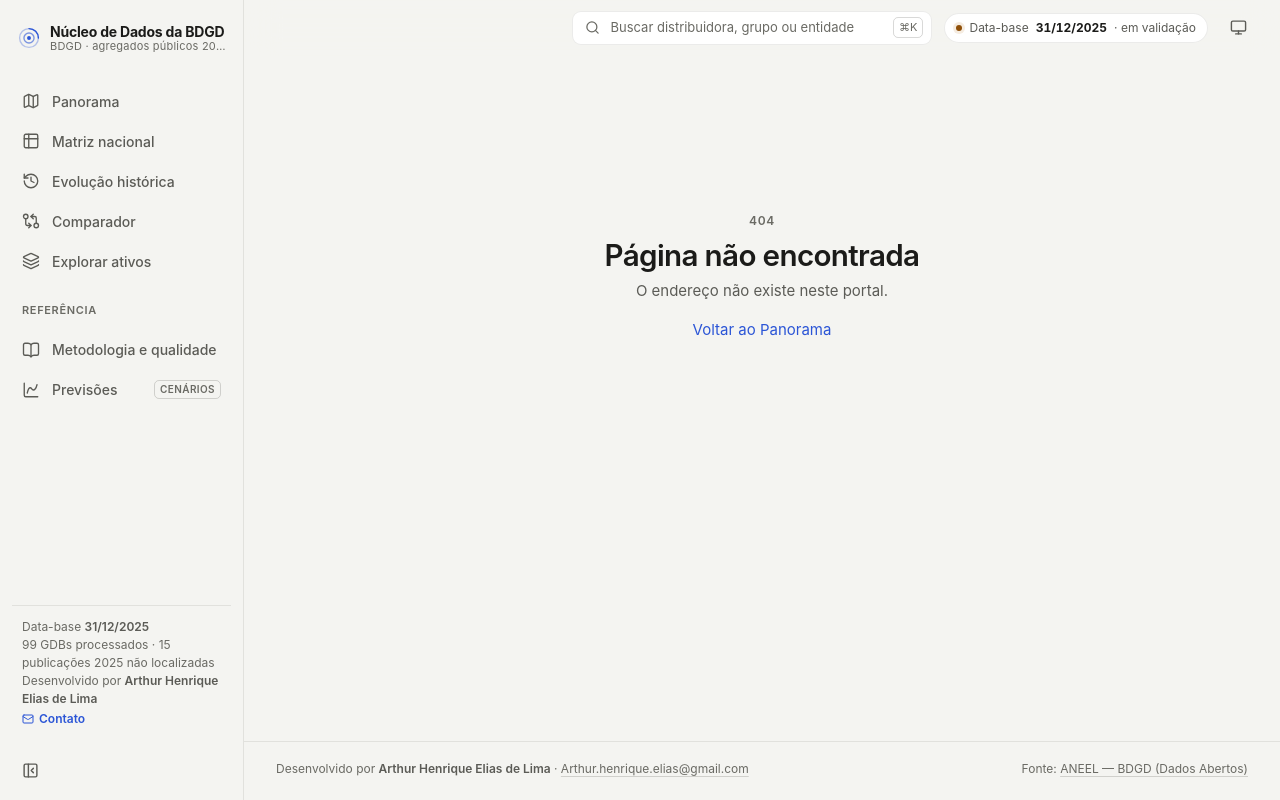
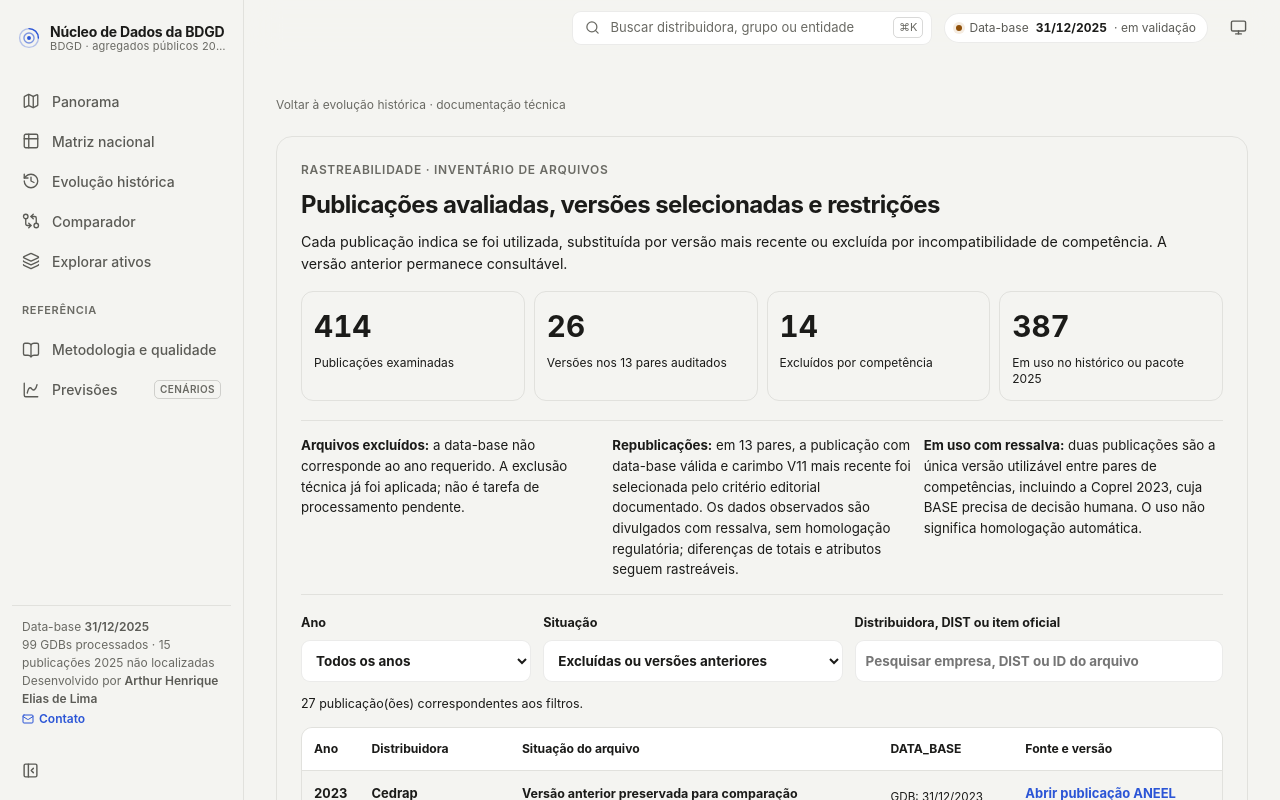
Before and after one commit to artelias/BDGD, a Next.js app in the folder nucleo-dados-bdgd/web/: page /publicacoes in a window 1280 px wide. Before the commit this address had no page. Shown: the top 800 px of the page. Built offline with nearby package versions, Linux system fonts and the light colour scheme.

Commit message:
refactor(evolucao): manter inventario tecnico fora da tela principal

```diff
--- /dev/null
+++ b/nucleo-dados-bdgd/web/src/app/publicacoes/page.tsx
@@ -0,0 +1,14 @@
+import type { Metadata } from "next";
+import Link from "next/link";
+import { PublicacoesAuditadas } from "@/components/pages/PublicacoesAuditadas";
+
+export const metadata: Metadata = { title: "Auditoria das publicações BDGD" };
+
+export default function Page() {
+  return (
+    <>
+      <p className="caption"><Link href="/evolucao/">Voltar à evolução histórica</Link> · documentação técnica</p>
+      <PublicacoesAuditadas />
+    </>
+  );
+}
```
